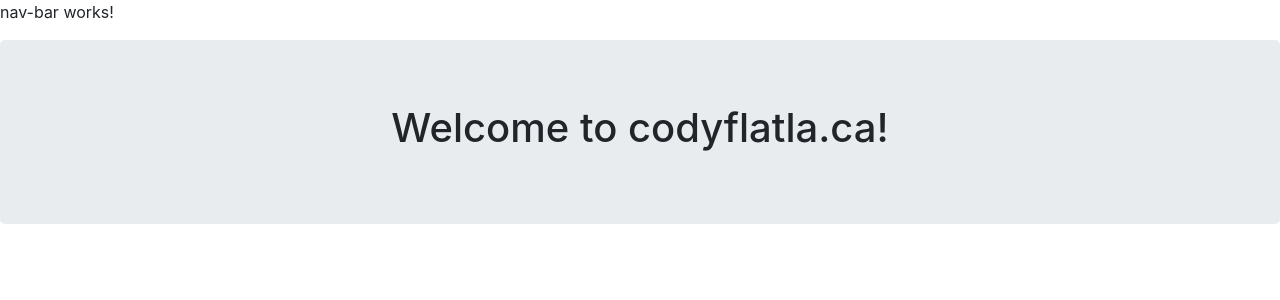
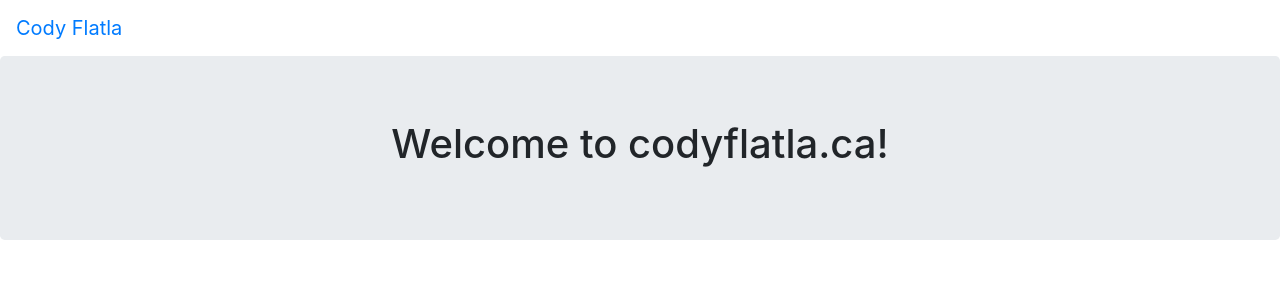
Before and after one commit to C-Flatla/personal_website, an Angular app: page / in a window 1280 px wide. Shown: the top 300 px of the page. Built offline with nearby package versions, Linux system fonts and the light colour scheme.

Commit message:
Add bootstrap navbar with navbar-brand link

```diff
--- a/src/app/nav-bar/nav-bar.component.html
+++ b/src/app/nav-bar/nav-bar.component.html
@@ -1,3 +1,3 @@
-<p>
-  nav-bar works!
-</p>
+<nav class="navbar navbar-expand-md">
+  <a class="navbar-brand" routerLink="/">Cody Flatla</a>
+</nav>
```
